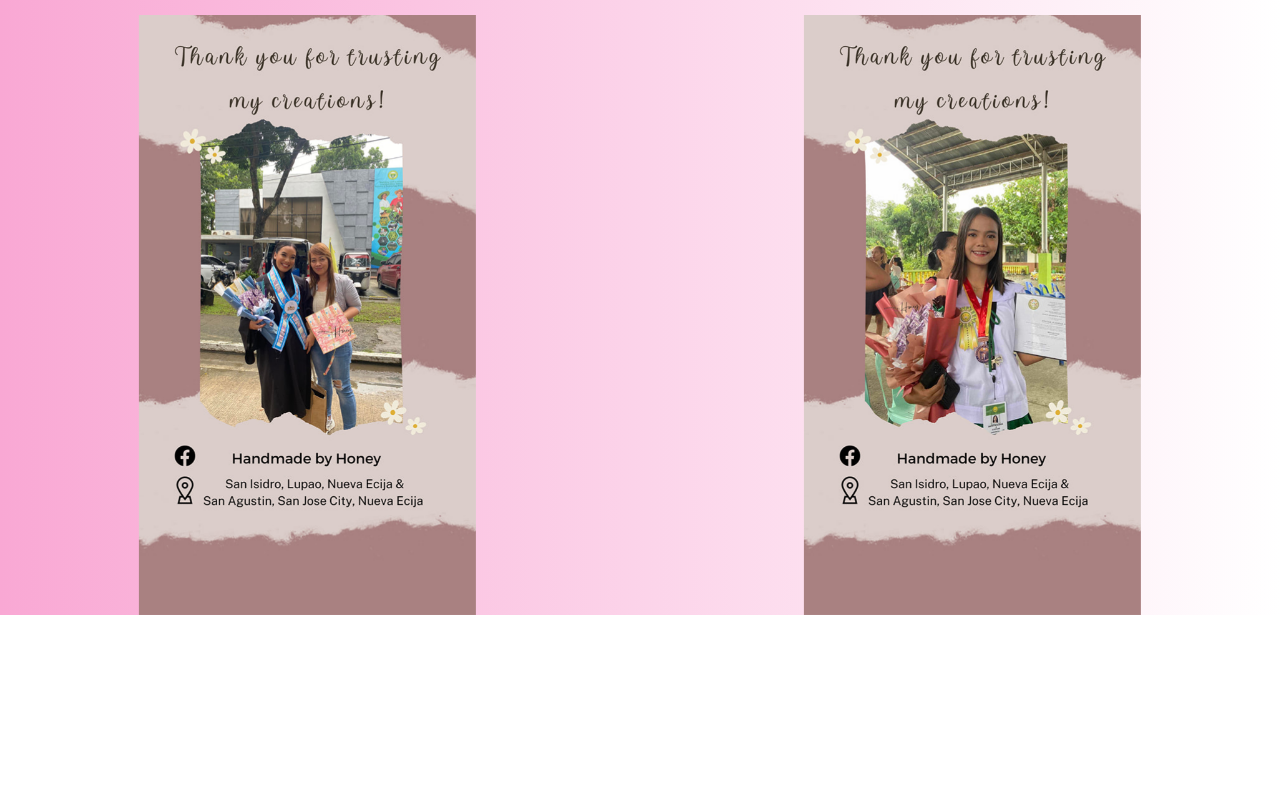
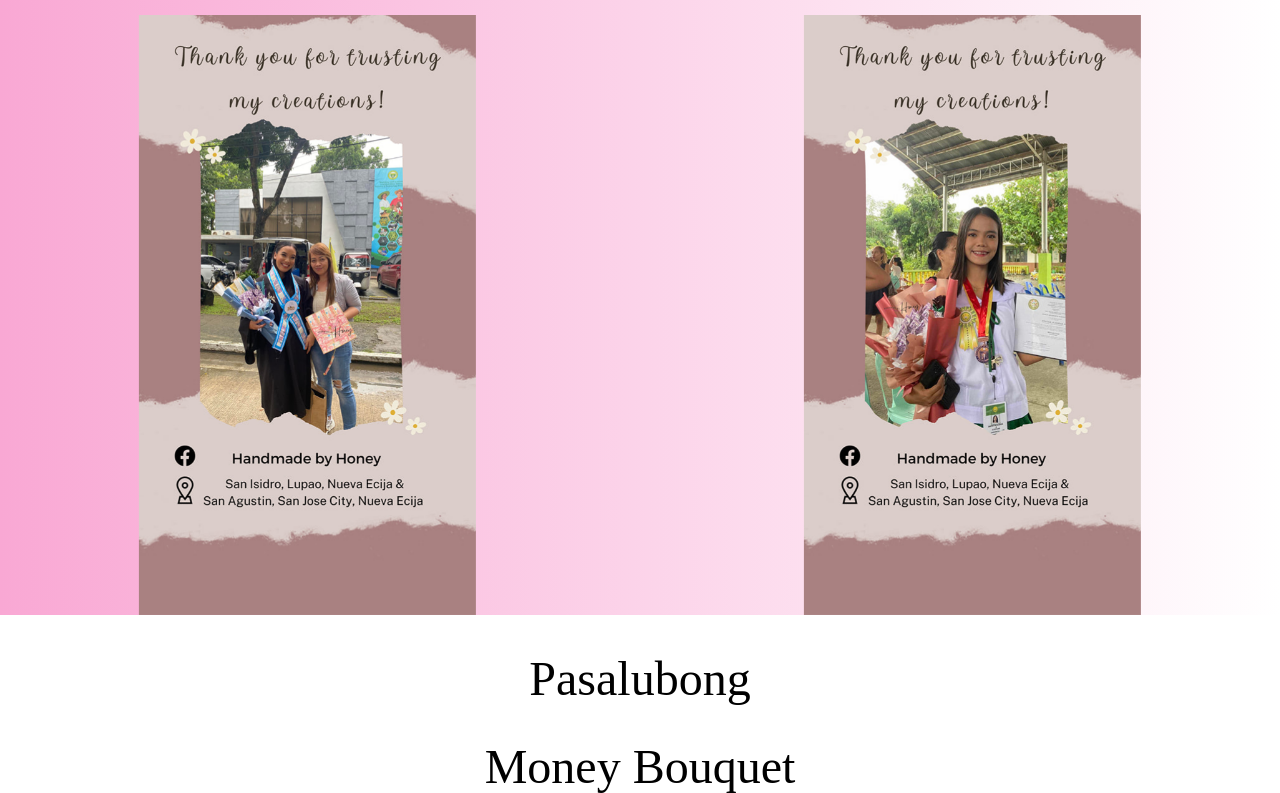
Before and after one commit to james1821/Honey_Shop, a React (Vite) app: page / in a window 1280 px wide. Shown: the part 877-1670 px from the top of the page. Before the commit the page ends 1492 px from the top, so only its background shows below. Built offline with nearby package versions, Linux system fonts and the light colour scheme.

Commit message:
added react-awesome-reveal npm library for transition animation

```diff
--- a/package.json
+++ b/package.json
@@ -10,7 +10,9 @@
     "preview": "vite preview"
   },
   "dependencies": {
+    "@emotion/react": "^11.11.1",
     "react": "^18.2.0",
+    "react-awesome-reveal": "^4.2.5",
     "react-dom": "^18.2.0",
     "swiper": "^10.2.0"
   },
--- a/src/App.jsx
+++ b/src/App.jsx
@@ -2,7 +2,7 @@ import { useState } from 'react'
 import Nav from './component/Nav'
 import Home from './component/Home'
 import Banner from './component/Banner'
-
+import Products from './component/Products'
 function App() {
 
 
@@ -11,6 +11,8 @@ function App() {
      <Nav/>
      <Banner/>
      <Home/>
+     <Products header="Pasalubong"/>
+     <Products header="Money Bouquet"/>
 
     </>
   )
--- a/src/component/Banner.jsx
+++ b/src/component/Banner.jsx
@@ -3,11 +3,12 @@ import '../App.css'
 import Honelyn1 from '../assets/img/Honelyn-1.png'
 import Logo from '../assets/img/Logo.png'
 import PasalubongLogo from '../assets/img/pasalubong_logo.jpg'
+import { Fade } from "../../node_modules/react-awesome-reveal";
 function Banner() {
   return (
     <header id='head' className='h-full bg-white ' >
         <div className='flex flex-col justify-center  items-center lg:w-1/2 lg:float-right relative z-10'>
-            <h1 className='text-5xl mt-10 md:mt-20 text-center '><span className='text-pink-500'>"Quality Products</span>, for everyone"</h1>
+           <Fade> <h1 className='text-5xl mt-10 md:mt-20 text-center '><span className='text-pink-500'>"Quality Products</span>, for everyone"</h1></Fade>
             <div className='flex  justify-center  items-center w-1/2 lg:float-right relative z-10 my-10 md:gap-10 gap-5'>
                  <img className='h-[80px]' src={Logo} alt="" />
                  <img className='h-[100px]' src={PasalubongLogo} alt="" />
--- /dev/null
+++ b/src/component/Products.jsx
@@ -0,0 +1,13 @@
+import React from 'react'
+import { Fade } from "../../node_modules/react-awesome-reveal";
+
+export default function Products({header, subtitle}) {
+  return (
+    <div>
+        <Fade>
+        <h1 className='text-center text-5xl mt-10' >{header}</h1>
+        </Fade>
+
+    </div>
+  )
+}
```
Also changed, not shown: 1 other file (tests, documents, lock files or other folders).
